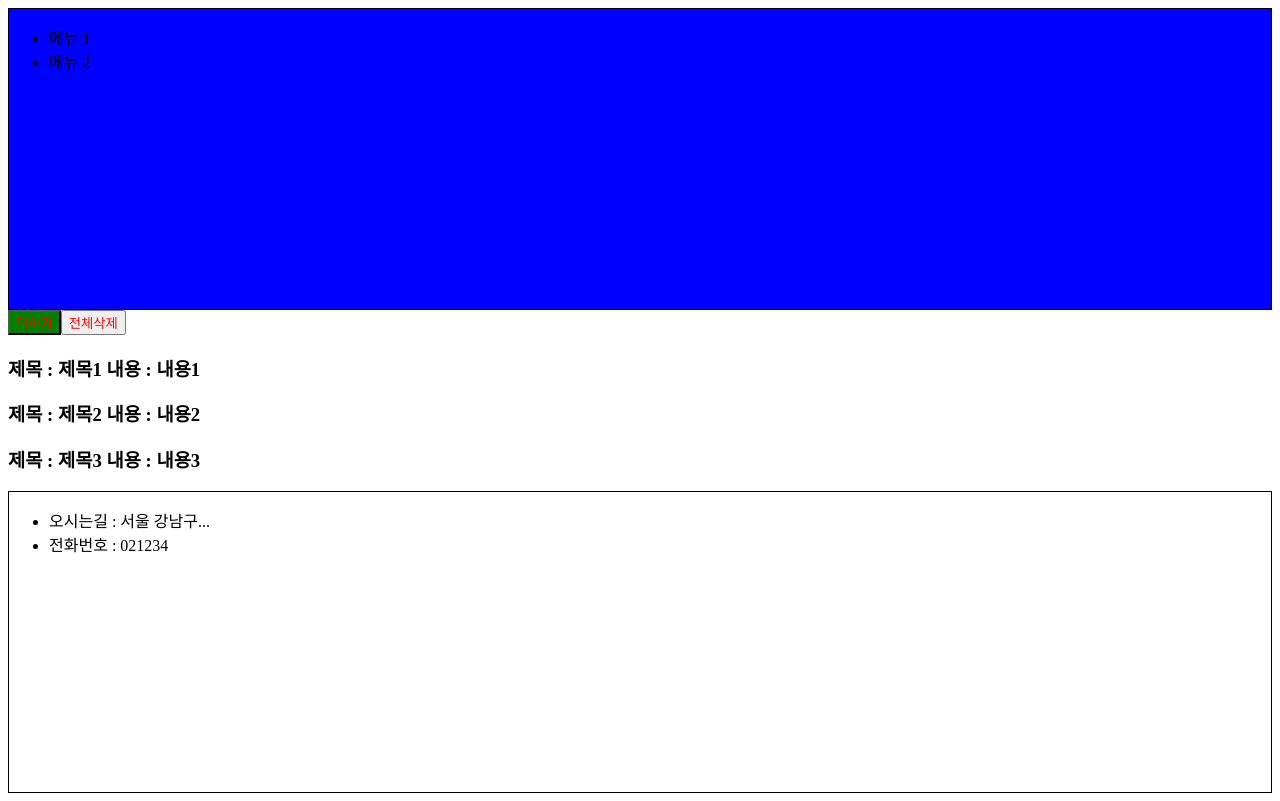
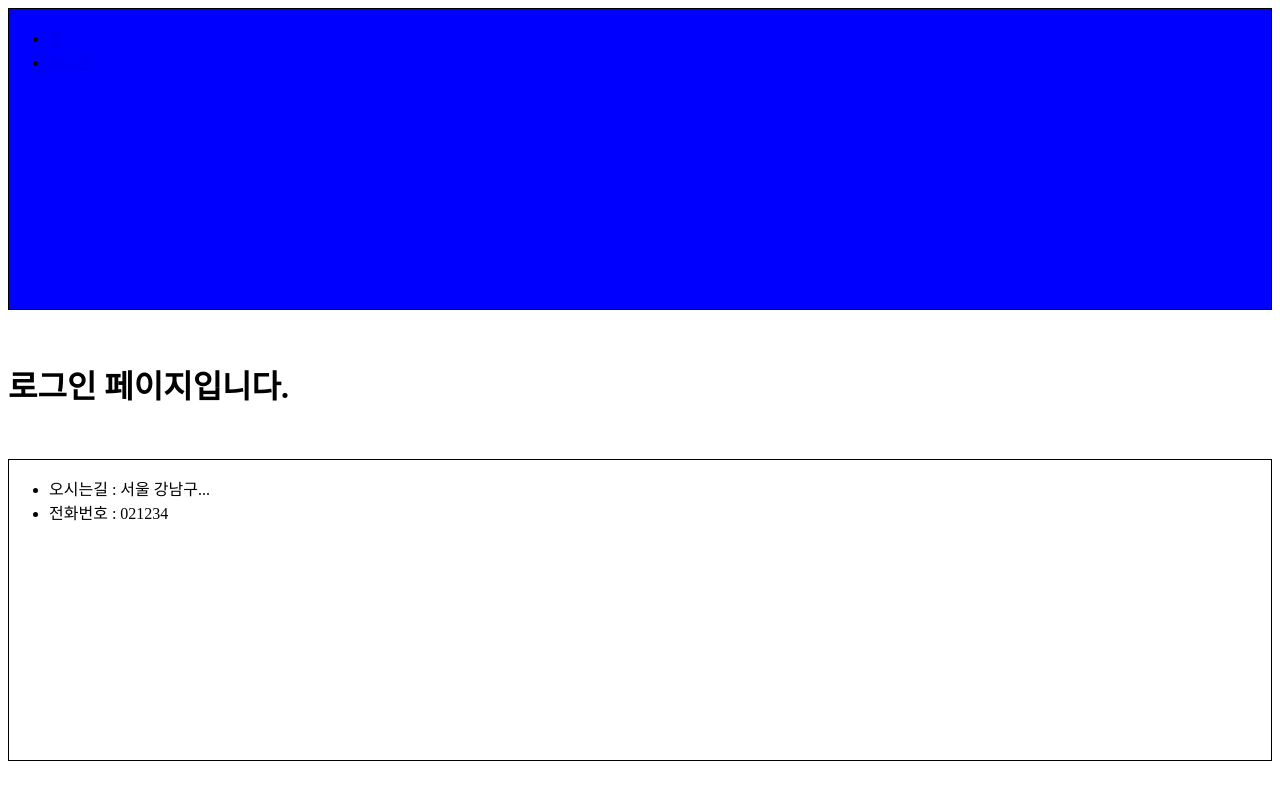
Before and after one commit to cyccc95/reactwork, a React (Create React App) app: page /login in a window 1280 px wide. Built offline with nearby package versions, Linux system fonts and the light colour scheme.

Commit message:
react-router-dom

```diff
--- a/package.json
+++ b/package.json
@@ -8,6 +8,7 @@
     "@testing-library/user-event": "^13.5.0",
     "react": "^18.2.0",
     "react-dom": "^18.2.0",
+    "react-router-dom": "^6.6.2",
     "react-scripts": "5.0.1",
     "styled-components": "^5.3.6",
     "web-vitals": "^2.1.4"
--- a/src/App.js
+++ b/src/App.js
@@ -1,10 +1,18 @@
+import { Route, Routes } from 'react-router-dom';
+import Footer from './components/Footer';
+import Header from './components/Header';
 import HomePage from './pages/HomePage';
-// import LoginPage from './pages/LoginPage';
+import LoginPage from './pages/LoginPage';
 
 function App() {
   return (
     <div>
-      <HomePage />
+      <Header />
+      <Routes>
+        <Route path="/" exact={true} element={<HomePage />} />
+        <Route path="/login" exact={true} element={<LoginPage />} />
+      </Routes>
+      <Footer />
     </div>
   );
 }
--- a/src/components/Header.js
+++ b/src/components/Header.js
@@ -1,5 +1,6 @@
 // rsc로 자동완성
 import React from 'react';
+import { Link } from 'react-router-dom';
 import styled from 'styled-components';
 
 // 하나의 컴포넌트 생성(재사용)
@@ -14,8 +15,12 @@ const Header = () => {
   return (
     <StyledHeaderDiv backgroundColor="blue">
       <ul>
-        <li>메뉴 1</li>
-        <li>메뉴 2</li>
+        <li>
+          <Link to="/">홈</Link>
+        </li>
+        <li>
+          <Link to="/login">로그인</Link>
+        </li>
       </ul>
     </StyledHeaderDiv>
   );
--- a/src/index.js
+++ b/src/index.js
@@ -1,6 +1,11 @@
 import React from 'react';
 import ReactDOM from 'react-dom/client';
+import { BrowserRouter } from 'react-router-dom';
 import App from './App';
 
 const root = ReactDOM.createRoot(document.getElementById('root'));
-root.render(<App />);
+root.render(
+  <BrowserRouter>
+    <App />
+  </BrowserRouter>,
+);
--- a/src/pages/HomePage.js
+++ b/src/pages/HomePage.js
@@ -1,6 +1,4 @@
 import React, { useEffect, useState } from 'react';
-import Footer from '../components/Footer';
-import Header from '../components/Header';
 import Home from '../components/home/Home';
 
 const HomePage = () => {
@@ -25,9 +23,7 @@ const HomePage = () => {
 
   return (
     <div>
-      <Header />
       <Home boards={boards} setBoards={setBoards} user={user} />
-      <Footer />
     </div>
   );
 };
--- a/src/pages/LoginPage.js
+++ b/src/pages/LoginPage.js
@@ -1,14 +1,10 @@
 import React from 'react';
-import Footer from '../components/Footer';
-import Header from '../components/Header';
 import Login from '../components/login/Login';
 
 const LoginPage = () => {
   return (
     <div>
-      <Header />
       <Login />
-      <Footer />
     </div>
   );
 };
```
Also changed, not shown: 1 other file (tests, documents, lock files or other folders).
